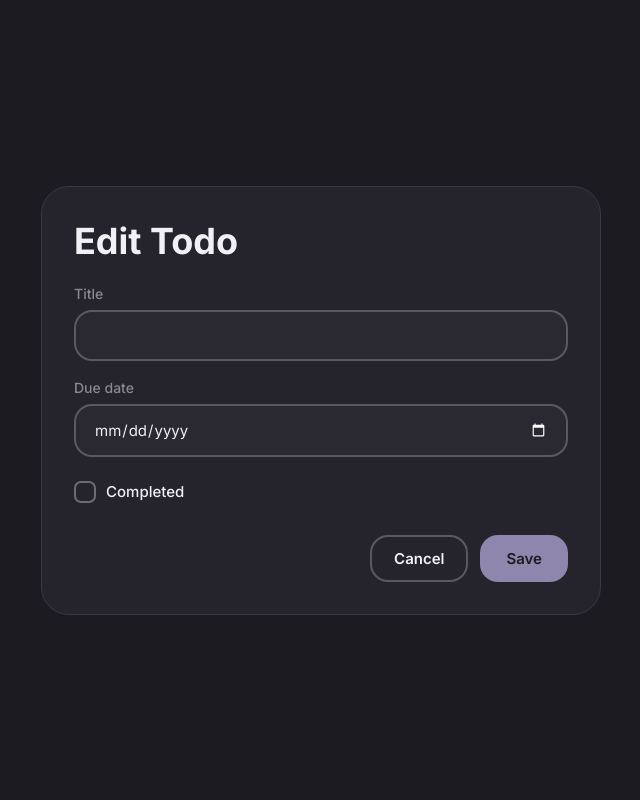
After one commit to SirAnwar/todo-mvc-express, a Node server app: template views/edit.ejs in a window 1280 px wide. The commit adds this page. Shown: the whole page, without its empty margins (319-959 px from the left). Run offline with Node 20, Linux system fonts and the light colour scheme; the template is opened without the code that fills it, so the values that code supplies are empty; some libraries are stand-ins or nearby versions.

Commit message:
Add edit todo page

```diff
--- a/public/css/style.css
+++ b/public/css/style.css
@@ -63,7 +63,7 @@ body {
     border-bottom: none;
 }
 
-.item input[type="checkbox"] {
+input[type="checkbox"] {
     appearance: none;
     width: 22px;
     height: 22px;
@@ -76,12 +76,12 @@ body {
     cursor: pointer;
 }
 
-.item input[type="checkbox"]:checked {
+input[type="checkbox"]:checked {
     background-color: #8E86AD;
     border-color: #8E86AD;
 }
 
-.item input[type="checkbox"]:checked::before {
+input[type="checkbox"]:checked::before {
     content: '';
     width: 5px;
     height: 10px;
@@ -189,6 +189,83 @@ body {
 .add-form button:hover {
     background-color: #A39CC0;
 }
+.edit-form {
+    display: flex;
+    flex-direction: column;
+    gap: 8px;
+}
+
+.edit-form label {
+    margin-top: 10px;
+    font-size: 14px;
+    font-weight: 500;
+    color: #8B8794;
+}
+
+.edit-form input[type="text"],
+.edit-form input[type="date"] {
+    border: 2px solid #5A5766;
+    border-radius: 18px;
+    padding: 14px 18px;
+    font-family: inherit;
+    font-size: 15px;
+    color: #F1F0F5;
+    background-color: #2A2830;
+    color-scheme: dark;
+}
+
+.edit-form input:focus {
+    outline: none;
+    border-color: #8E86AD;
+}
+
+.edit-form .check {
+    display: flex;
+    align-items: center;
+    gap: 10px;
+    margin-top: 16px;
+    font-size: 15px;
+    color: #F1F0F5;
+    cursor: pointer;
+}
+
+.actions {
+    display: flex;
+    justify-content: flex-end;
+    gap: 12px;
+    margin-top: 24px;
+}
+
+.actions button {
+    border: none;
+    border-radius: 18px;
+    padding: 14px 26px;
+    font-family: inherit;
+    font-size: 15px;
+    font-weight: 600;
+    color: #1C1B21;
+    background-color: #8E86AD;
+    cursor: pointer;
+}
+
+.actions button:hover {
+    background-color: #A39CC0;
+}
+
+.btn-cancel {
+    border: 2px solid #5A5766;
+    border-radius: 18px;
+    padding: 12px 22px;
+    font-size: 15px;
+    font-weight: 600;
+    color: #F1F0F5;
+    text-decoration: none;
+}
+
+.btn-cancel:hover {
+    background-color: #2F2D36;
+}
+
 
 @media (max-width: 480px) {
     .card {
--- a/routes/todoRoutes.js
+++ b/routes/todoRoutes.js
@@ -1,9 +1,10 @@
 const express = require('express');
 const router = express.Router();
-const { getTodos, createTodo, deleteTodo } = require('../controllers/todoController');
+const { getTodos, createTodo, deleteTodo, getEditTodo } = require('../controllers/todoController');
 
 router.get('/', getTodos);
 router.post('/todos', createTodo);
 router.delete('/todos/:id', deleteTodo);
+router.get('/todos/:id/edit', getEditTodo);
 
 module.exports = router;
--- /dev/null
+++ b/views/edit.ejs
@@ -0,0 +1,46 @@
+<!DOCTYPE html>
+<html lang="en">
+
+<head>
+    <meta charset="UTF-8">
+    <meta name="viewport" content="width=device-width, initial-scale=1.0">
+    <title>Edit Todo</title>
+    <link rel="preconnect" href="https://fonts.googleapis.com">
+    <link rel="preconnect" href="https://fonts.gstatic.com" crossorigin>
+    <link href="https://fonts.googleapis.com/css2?family=Inter:wght@400;500;600;700&display=swap" rel="stylesheet">
+    <link rel="stylesheet" href="https://cdnjs.cloudflare.com/ajax/libs/font-awesome/6.7.2/css/all.min.css">
+    <link rel="stylesheet" href="/css/style.css">
+</head>
+
+<body>
+    <div class="card">
+
+        <header class="header">
+            <h1>Edit Todo</h1>
+        </header>
+        <form class="edit-form" action="/todos/<%= todo._id %>?_method=PUT" method="POST">
+
+            <label for="title">Title</label>
+            <input type="text" id="title" name="title" value="<%= todo.title %>" required>
+
+            <label for="dueDate">Due date</label>
+            <input type="date" id="dueDate" name="dueDate"
+                value="<%= todo.dueDate ? todo.dueDate.toISOString().slice(0, 10) : '' %>">
+
+            <label class="check">
+                <input type="checkbox" name="completed" <%= todo.completed ? 'checked' : '' %>>
+                Completed
+            </label>
+
+            <div class="actions">
+                <a href="/" class="btn-cancel">Cancel</a>
+                <button>Save</button>
+            </div>
+
+        </form>
+
+
+    </div>
+</body>
+
+</html>
--- a/views/index.ejs
+++ b/views/index.ejs
@@ -35,7 +35,7 @@
                         </span>
                     <% } %>
 
-                    <a href="#" class="icon"><i class="fa-regular fa-pen-to-square"></i></a>
+                    <a href="/todos/<%= todo._id %>/edit" class="icon"><i class="fa-regular fa-pen-to-square"></i></a>
                     <form action="/todos/<%= todo._id %>?_method=DELETE" method="POST">
                         <button class="icon delete"><i class="fa-regular fa-trash-can"></i></button>
                     </form>
```
Also changed, not shown: controllers/todoController.js (+6 -1 lines).
